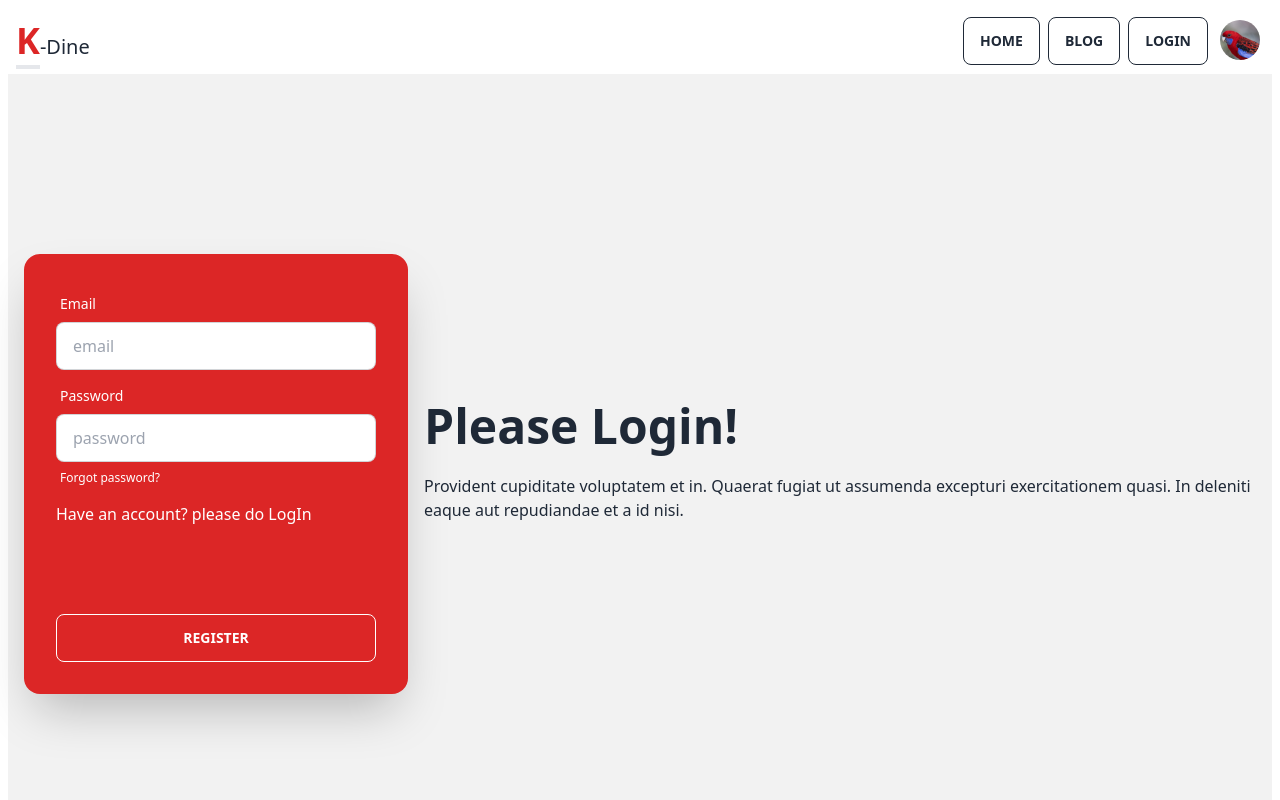
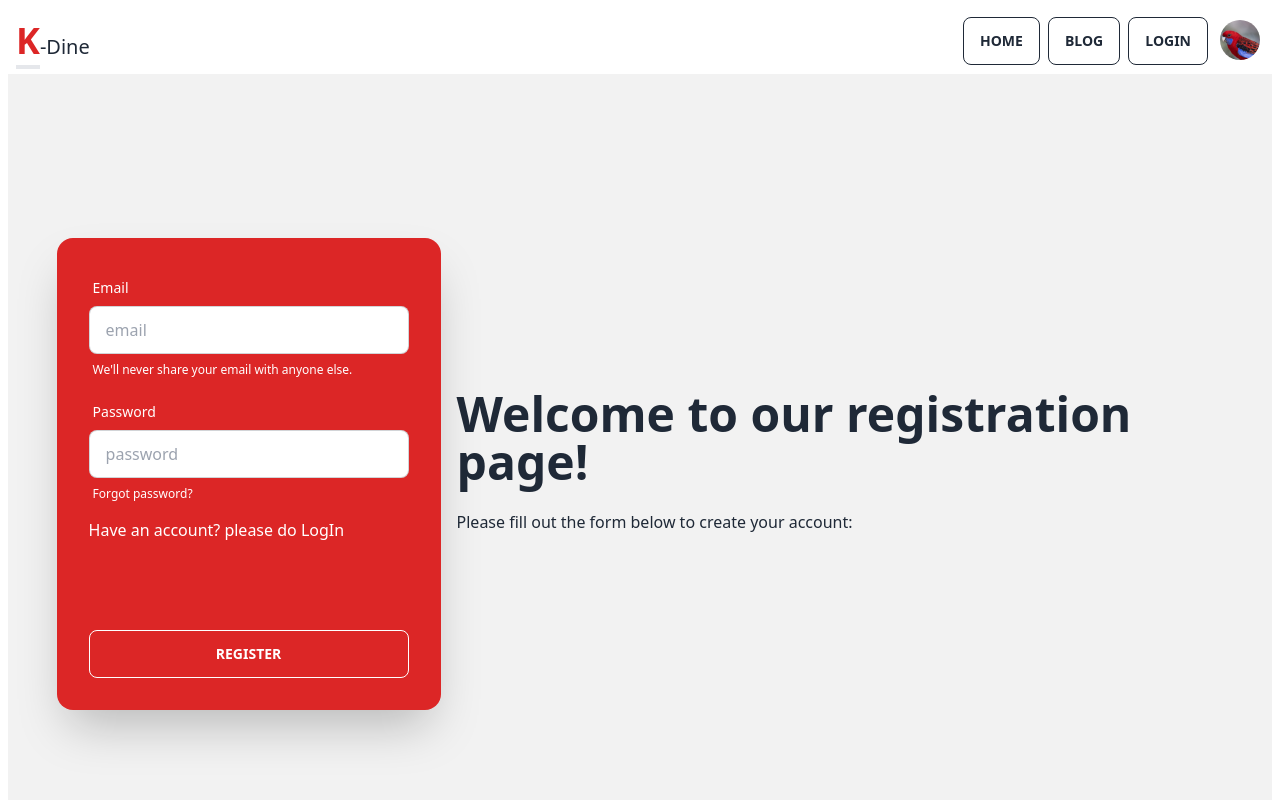
Before and after one commit to Ak-Rakib/K-Dine-client, a React (Vite) app: page /register in a window 1280 px wide. Shown: the top 800 px of the page. Built offline with nearby package versions, Linux system fonts and the light colour scheme; no server answers.

Commit message:
error page set

```diff
--- /dev/null
+++ b/src/Components/Error/Error.css
@@ -0,0 +1,3 @@
+.cover-image {
+    background-image: url('../../../src/assets/error-img.png');
+}
--- a/src/Components/Error/Error.jsx
+++ b/src/Components/Error/Error.jsx
@@ -1,16 +1,17 @@
 import React from "react";
+import './Error.css';
 import { useRouteError } from "react-router-dom";
 
 const Error = () => {
   const error = useRouteError();
   console.log(error);
   return (
-    <div id="error-page">
-      <h1>Oops!</h1>
-      <p>Sorry, an unexpected error has occurred.</p>
-      <p>
-        <i>{error.statusText || error.message}</i>
-      </p>
+    <div className="bg-white">
+      {/* <h1>Oops!</h1>
+      <p>Sorry, an unexpected error has occurred.</p> */}
+      <div className="flex justify-center items-center">
+        <img className="h-screen bg-cover bg-no-repeat" src="../../../src/assets/error-img.png" alt="" />
+      </div>
     </div>
   );
 };
--- a/src/Components/Login/Login.jsx
+++ b/src/Components/Login/Login.jsx
@@ -1,52 +1,106 @@
-import React from "react";
-import { Link } from "react-router-dom";
+import React, { useContext, useState } from "react";
+import { Link, useLocation, useNavigate } from "react-router-dom";
+
 
 const Login = () => {
+
+  const { signIn } = useContext()
+    const [error, setError] = useState('');
+    const navigate = useNavigate();
+    const location = useLocation();
+    const from = location.state?.from?.pathname || '/';
+    // useTitle('LogIn');
+
+    const signInHandler = event => {
+          event.preventDefault();
+          const form = event.target;
+          const email = form.email.value;
+          const password = form.password.value;
+          console.log(email, password);
+
+          signIn(email, password)
+          .then(result => {
+            const user = result.user;
+            console.log(user);
+            navigate(from, {replace: true});
+            setError('')
+            form.reset();
+          })
+          .catch(error => {
+            console.log(error)
+            setError(error.message);
+          });
+    }
+
+
   return (
     <div>
       <div className="hero min-h-screen bg-base-200">
         <div className="hero-content flex-col lg:flex-row-reverse">
           <div className="text-center lg:text-left">
-            <h1 className="text-5xl font-bold">Please Login!</h1>
+            <h1 className="text-5xl font-bold">Welcome to our login page!!</h1>
             <p className="py-6">
-              Provident cupiditate voluptatem et in. Quaerat fugiat ut assumenda
-              excepturi exercitationem quasi. In deleniti eaque aut repudiandae
-              et a id nisi.
+              Please enter your credentials below to access your account:
             </p>
           </div>
           <div className="card flex-shrink-0 w-full max-w-sm shadow-2xl bg-red-600">
-            <div className="card-body">
+            <form onSubmit={signInHandler} className="card-body">
               <div className="form-control">
                 <label className="label">
                   <span className="label-text text-white">Email</span>
                 </label>
                 <input
-                  type="text"
+                  type="email"
                   placeholder="email"
+                  name="email"
                   className="input input-bordered"
                 />
+                <label className="label">
+                  <p
+                    href="#"
+                    className="label-text-alt  text-white"
+                  >
+                    We'll never share your email with anyone else.
+                  </p>
+                </label>
               </div>
               <div className="form-control">
                 <label className="label">
                   <span className="label-text text-white">Password</span>
                 </label>
                 <input
-                  type="text"
+                  type="password"
+                  name="password"
                   placeholder="password"
                   className="input input-bordered"
                 />
                 <label className="label">
-                  <a href="#" className="label-text-alt link link-hover text-white">
-                    Forgot password?
-                  </a>
+                  <p
+                    href="#"
+                    className="label-text-alt link link-hover text-white"
+                  >
+                    {error}
+                  </p>
                 </label>
               </div>
-              <p className="text-white">Have'nt any account? please do <Link to='/register'>Register</Link> </p>
-              <br /><br />
+              <p className="text-white">
+                Have'nt any account? please do{" "}
+                <Link to="/register">Register</Link>{" "}
+              </p>
+              <br />
+              <br />
               <div className="form-control mt-6">
-                <button className="btn btn-outline text-white">Login</button>
+                <button className="btn btn-outline text-white mb-8">
+                  Login
+                </button>
+                <button className="btn btn-outline text-white mb-4">
+                  Continue With Google
+                </button>
+                <button className="btn btn-outline text-white mb-4">
+                  Continue With Github
+                </button>
               </div>
-            </div>
+            </form>
           </div>
         </div>
       </div>
--- a/src/Components/Register/Register.jsx
+++ b/src/Components/Register/Register.jsx
@@ -7,11 +7,11 @@ const Register = () => {
       <div className="hero min-h-screen bg-base-200">
         <div className="hero-content flex-col lg:flex-row-reverse">
           <div className="text-center lg:text-left">
-            <h1 className="text-5xl font-bold">Please Login!</h1>
+            <h1 className="text-5xl font-bold">
+              Welcome to our registration page!
+            </h1>
             <p className="py-6">
-              Provident cupiditate voluptatem et in. Quaerat fugiat ut assumenda
-              excepturi exercitationem quasi. In deleniti eaque aut repudiandae
-              et a id nisi.
+              Please fill out the form below to create your account:
             </p>
           </div>
           <div className="card flex-shrink-0 w-full max-w-sm shadow-2xl bg-red-600">
@@ -25,6 +25,14 @@ const Register = () => {
                   placeholder="email"
                   className="input input-bordered"
                 />
+                <label className="label">
+                  <p
+                    href="#"
+                    className="label-text-alt text-white"
+                  >
+                    We'll never share your email with anyone else.
+                  </p>
+                </label>
               </div>
               <div className="form-control">
                 <label className="label">
@@ -45,8 +53,7 @@ const Register = () => {
                 </label>
               </div>
               <p className="text-white">
-              Have an account?  please do{" "}
-                <Link to="/login">LogIn</Link>{" "}
+                Have an account? please do <Link to="/login">LogIn</Link>{" "}
               </p>
               <br />
               <br />
--- a/src/Context/ContextProvider.jsx
+++ b/src/Context/ContextProvider.jsx
@@ -1,52 +1,57 @@
-import React, { useEffect, useState } from 'react';
-import { createContext } from 'react';
-import app from '../Firebase/firebase.config';
-import { createUserWithEmailAndPassword, getAuth, onAuthStateChanged, signInWithEmailAndPassword, signInWithPopup, signOut, updateProfile } from "firebase/auth";
-
+import React, { useEffect, useState } from "react";
+import { createContext } from "react";
+import app from "../Firebase/firebase.config";
+import {
+  createUserWithEmailAndPassword,
+  getAuth,
+  onAuthStateChanged,
+  signInWithEmailAndPassword,
+  signInWithPopup,
+  signOut,
+  updateProfile,
+} from "firebase/auth";
 
 const auth = getAuth(app);
-console.log(auth)
-export const AuthProvider = createContext();
+export const AuthProvider = createContext()
 
-const ContextProvider = ({children}) => {
-
+const ContextProvider = ({ children }) => {
   const [user, setUser] = useState(null);
   const [load, setLoad] = useState(true);
 
-    const logInWithGoogle = (Provider)=> {
+  const logInWithGoogle = (Provider) => {
     setLoad(true);
     return signInWithPopup(auth, Provider);
-    }
+  };
 
-    const signUp =(email, password) => {
+  const signUp = (email, password) => {
     setLoad(true);
     return createUserWithEmailAndPassword(auth, email, password);
-    }
+  };
 
   const signIn = (email, password) => {
     setLoad(true);
     return signInWithEmailAndPassword(auth, email, password);
-    }
+  };
 
   const userUpdateProfile = (profile) => {
     return updateProfile(auth.currentUser, profile);
-    }
+  };
 
   const logOut = () => {
     setLoad(true);
     return signOut(auth);
-    }
+  };
 
-    useEffect(()=>{
-        const unsubscribe = onAuthStateChanged(auth, currentUser => {
-              console.log('user details:', currentUser);
+  useEffect(() => {
+    const unsubscribe = onAuthStateChanged(auth, (currentUser) => {
+      console.log("user details:", currentUser);
       setUser(currentUser);
       setLoad(false);
-        })
-        return ()=> {
+    });
+    return () => {
       unsubscribe();
-        }
-    },[]);
+    };
+  }, []);
 
   const Info = {
     user,
@@ -55,13 +60,11 @@ const ContextProvider = ({children}) => {
     signUp,
     signIn,
     logOut,
-        userUpdateProfile
+    userUpdateProfile,
   };
   return (
     <div>
-            <AuthProvider.Provider value={Info}>
-                {children}
-            </AuthProvider.Provider>
+      <AuthProvider.Provider value={Info}>{children}</AuthProvider.Provider>
     </div>
   );
 };
```
Lines whose indentation alone changed are shown as unchanged.
